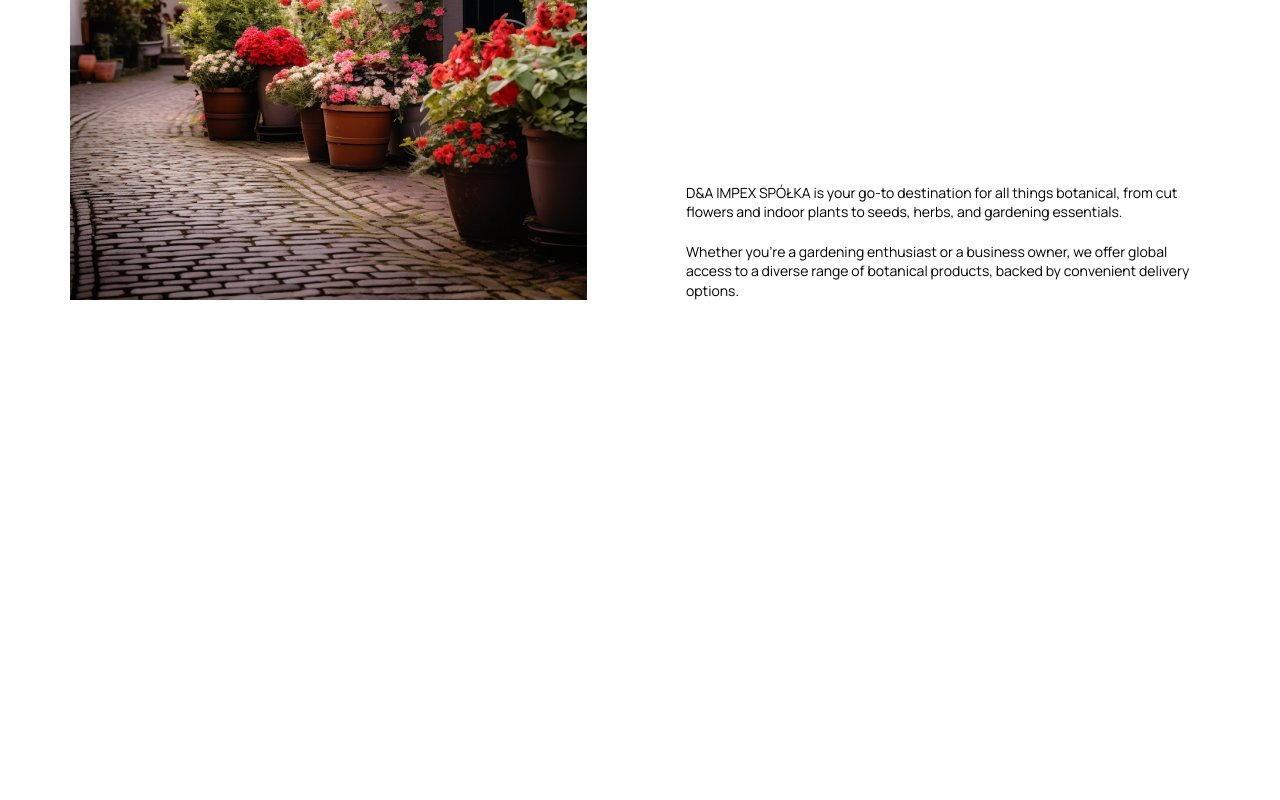
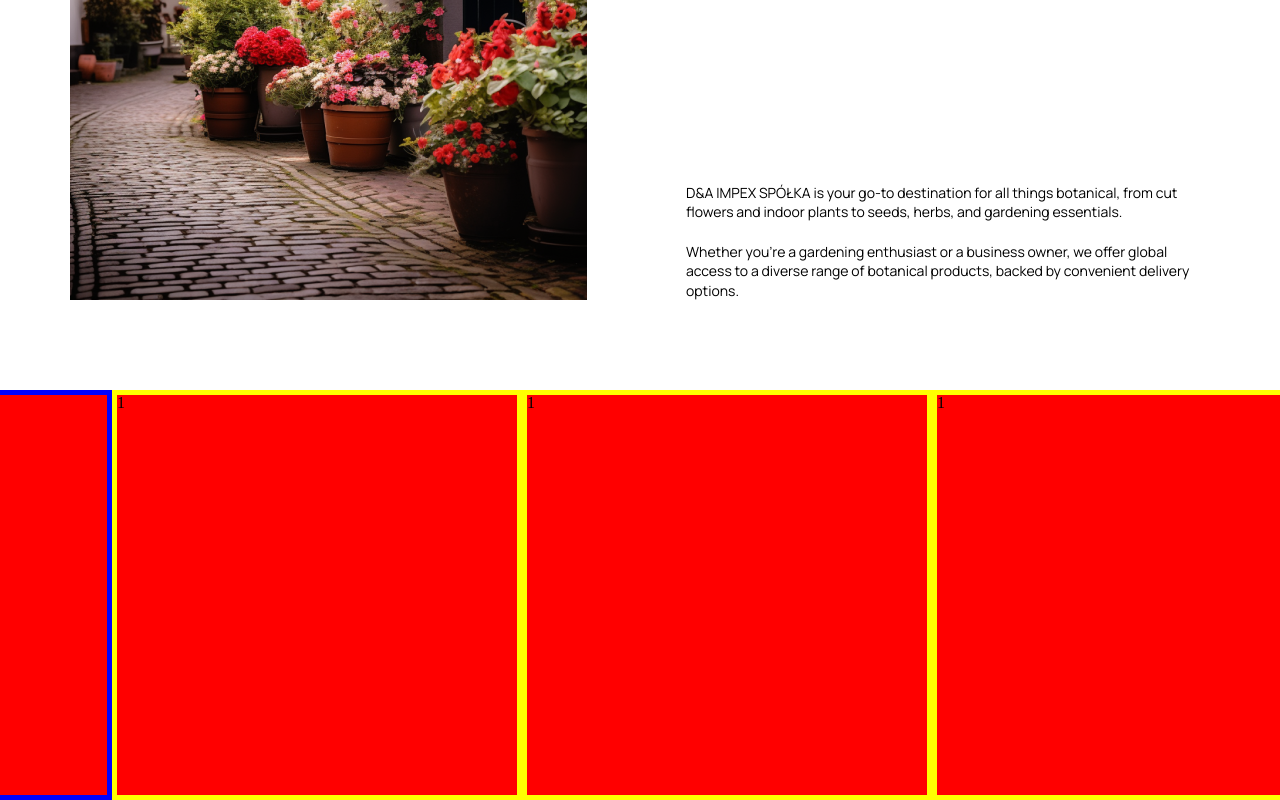
Before and after one commit to AlexanderMalenkov/DandA, a Next.js app in the folder danda/: page / in a window 1280 px wide. Shown: the part 1717-2517 px from the top of the page. Before the commit the page ends 2107 px from the top, so only its background shows below. Built offline with nearby package versions, Linux system fonts and the light colour scheme.

Commit message:
DANDA-3: Add marquee

```diff
--- a/danda/package.json
+++ b/danda/package.json
@@ -9,15 +9,18 @@
     "lint": "next lint"
   },
   "dependencies": {
+    "@types/swiper": "^6.0.0",
     "next": "13.5.4",
     "react": "^18",
     "react-dom": "^18",
-    "swiper": "^10.3.1"
+    "react-fast-marquee": "^1.6.2",
+    "swiper": "^9.4.1"
   },
   "devDependencies": {
     "@types/node": "^20",
     "@types/react": "^18",
     "@types/react-dom": "^18",
+    "@types/react-slick": "^0.23.10",
     "eslint": "^8",
     "eslint-config-next": "13.5.4",
     "typescript": "^5"
--- /dev/null
+++ b/danda/src/app/components/Slider/Slider.module.css
@@ -0,0 +1,12 @@
+@keyframes infinite-slide {
+    0% {
+      transform: translateX(0);
+    }
+    100% {
+      transform: translateX(100%);
+    }
+  }
+
+  .sliderItem {
+    animation: infinite-slide 4s linear infinite;
+  }
--- a/danda/src/app/components/Slider/Slider.tsx
+++ b/danda/src/app/components/Slider/Slider.tsx
@@ -0,0 +1,55 @@
+import React from "react";
+
+import styles from "./Slider.module.css";
+import Marquee from "react-fast-marquee";
+
+const Slider = () => {
+  return (
+    <div className={styles.swiperWrapper}>
+      <Marquee>
+        <div
+          style={{
+            minWidth: 400,
+            minHeight: 400,
+            background: "red",
+            border: "5px blue solid",
+          }}
+        >
+          1
+        </div>
+        <div
+          style={{
+            minWidth: 400,
+            minHeight: 400,
+            background: "red",
+            border: "5px yellow solid",
+          }}
+        >
+          1
+        </div>
+        <div
+          style={{
+            minWidth: 400,
+            minHeight: 400,
+            background: "red",
+            border: "5px yellow solid",
+          }}
+        >
+          1
+        </div>
+        <div
+          style={{
+            minWidth: 400,
+            minHeight: 400,
+            background: "red",
+            border: "5px yellow solid",
+          }}
+        >
+          1
+        </div>
+      </Marquee>
+    </div>
+  );
+};
+
+export default Slider;
--- a/danda/src/app/page.tsx
+++ b/danda/src/app/page.tsx
@@ -4,6 +4,7 @@ import RootLayout from "./layout";
 import MainSection from "./components/Sections/MainSection/MainSection";
 import InfoSection from "./components/Sections/InfoSection/InfoSection";
 import MediaSection from "./components/Sections/MediaSection/MediaSection";
+import Slider from "./components/Slider/Slider";
 
 export default function Home() {
   return (
@@ -11,6 +12,7 @@ export default function Home() {
       <MainSection />
       <InfoSection />
       <MediaSection />
+      <Slider />
     </RootLayout>
   );
 }
--- /dev/null
+++ b/danda/swiper.d.ts
@@ -0,0 +1 @@
+declare module 'swiper'
```
Also changed, not shown: danda/src/app/components/Slider/Slider.css (added), 1 other file (tests, documents, lock files or other folders).
